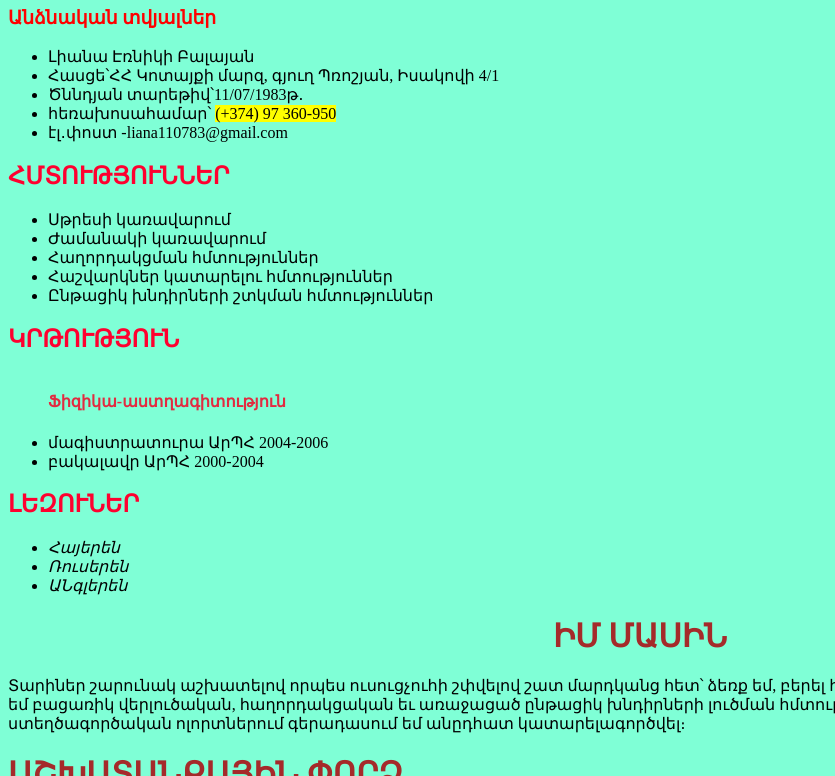
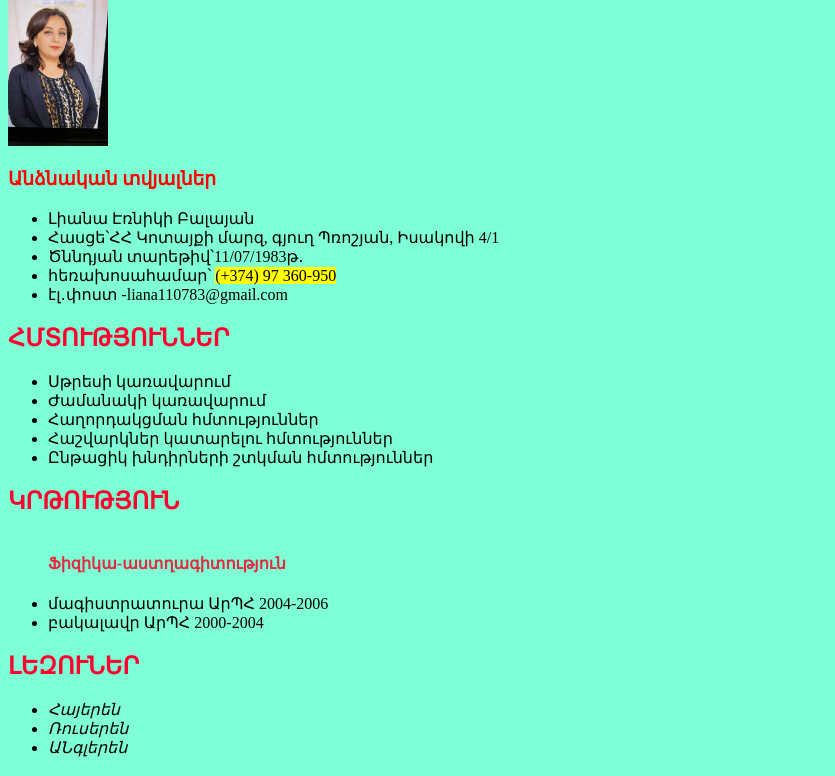
Before and after one commit to Liana-Balayan/Liana-Balayan.github.io, a plain HTML site: page index.html in a window 1280 px wide. Shown: the part 113-889 px from the top of the page, without its empty margins (0-835 px from the left). Drawn offline with Linux system fonts and the light colour scheme.

Commit message:
Update index.html

```diff
--- a/index.html
+++ b/index.html
@@ -24,7 +24,7 @@
 </head>
 <body>
     <center><h1>Լիանա  Բալայան</h1></center>
-   <img src="c:\Users\user\Desktop\Изображение WhatsApp 2024-10-17 в 21.58.17_b2c5ae68.jpg"width="100px" heigth="200px"
+   <img src="photo.jpg"width="100px" heigth="200px"
 
     <p><h3>Անձնական տվյալներ</h3></p>
     <ul>
```
